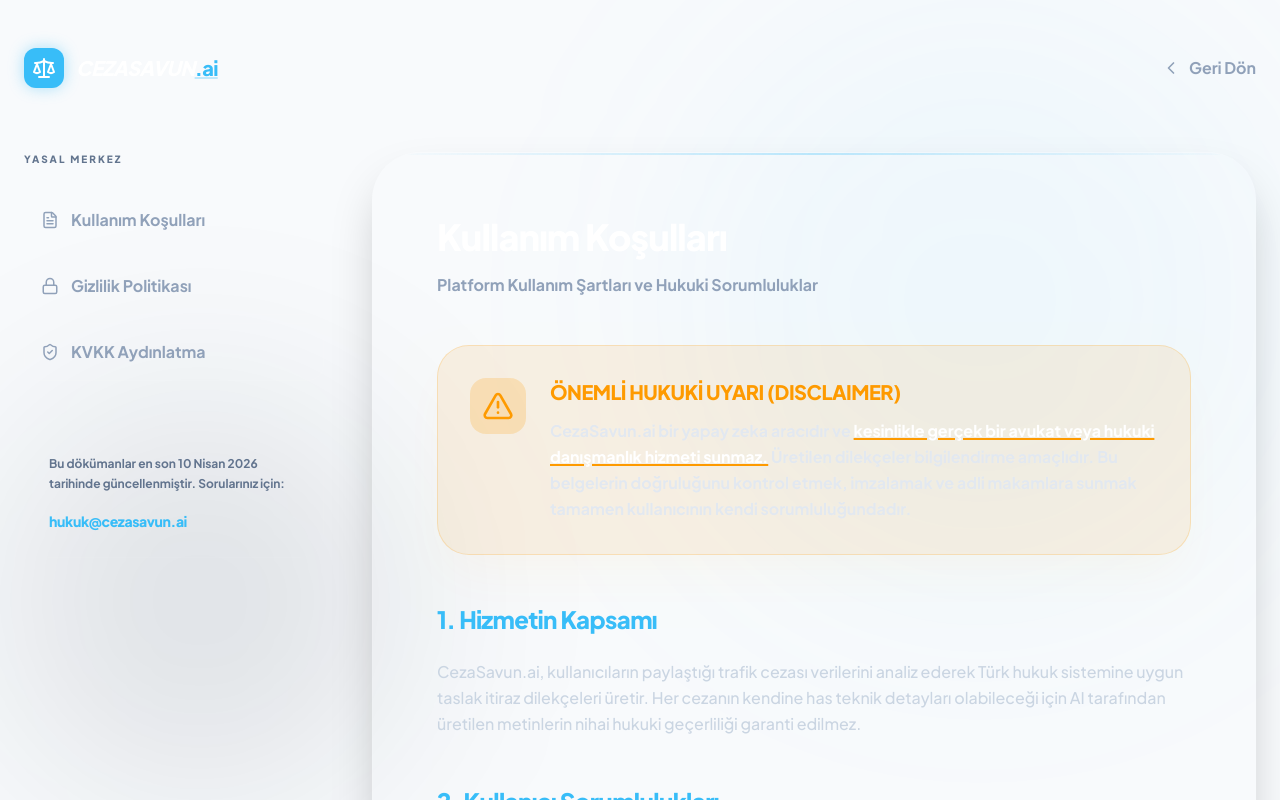
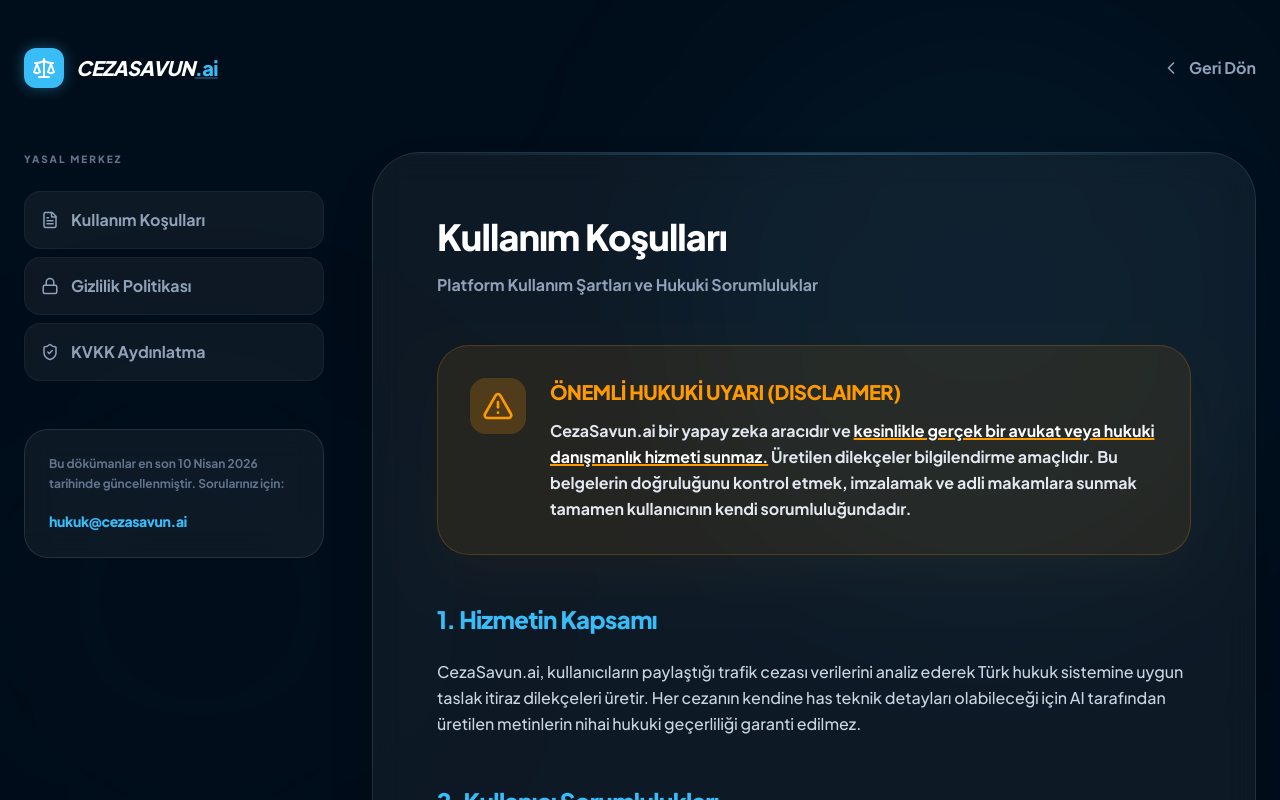
Before and after one commit to iamseyhmus7/CezaSavun.ai, a React (Vite) app in the folder frontend/: page /legal/terms in a window 1280 px wide. Shown: the top 800 px of the page. Built offline with nearby package versions, Linux system fonts and the light colour scheme; no server answers.

Commit message:
style(core): global css stilleri, tailwind yapılandırması ve fontlar güncellendi

```diff
--- a/frontend/src/index.css
+++ b/frontend/src/index.css
@@ -2,7 +2,9 @@
 
 @theme {
   --color-primary: #0F172A;
-  --color-deep-navy: #001f3f;
+  --color-deep-navy: #001A33;
+  --color-deep-navy-dark: #000D1A;
+  --color-deep-navy-light: #003366;
   --color-accent: #38BDF8;
   --color-accent-dark: #0EA5E9;
   --color-success: #10B981;
@@ -25,8 +27,17 @@
   75% { transform: translateX(-5px); }
 }
 
+@keyframes pulse-glow {
+  0%, 100% { box-shadow: 0 0 20px rgba(56, 189, 248, 0.3); }
+  50% { box-shadow: 0 0 40px rgba(56, 189, 248, 0.6); }
+}
+
 .animate-shake {
   animation: shake 0.4s ease-in-out;
+}
+
+.animate-pulse-glow {
+  animation: pulse-glow 3s infinite ease-in-out;
 }
 
 @layer base {
@@ -58,6 +69,23 @@
     box-shadow: 0 12px 40px rgba(0, 0, 0, 0.06);
   }
 
+  .dark-glass {
+    background: rgba(255, 255, 255, 0.05);
+    backdrop-filter: blur(16px);
+    border: 1px solid rgba(255, 255, 255, 0.1);
+  }
+
+  .dark-glass-strong {
+    background: rgba(0, 26, 51, 0.7);
+    backdrop-filter: blur(32px) saturate(180%);
+    border: 1px solid rgba(255, 255, 255, 0.08);
+    box-shadow: 0 8px 32px 0 rgba(0, 0, 0, 0.8);
+  }
+
+  .accent-glow {
+    text-shadow: 0 0 10px rgba(56, 189, 248, 0.5);
+  }
+
   .sidebar-item {
     @apply flex items-center justify-center w-12 h-12 rounded-xl transition-all duration-300 cursor-pointer;
   }
@@ -84,6 +112,13 @@
       radial-gradient(at 0% 0%, hsla(201,100%,94%,1) 0px, transparent 50%),
       radial-gradient(at 100% 0%, hsla(180,100%,95%,1) 0px, transparent 50%);
   }
+
+  .navy-mesh-bg {
+    background-color: #001A33;
+    background-image:
+      radial-gradient(at 0% 0%, hsla(201,100%,20%,0.5) 0px, transparent 50%),
+      radial-gradient(at 100% 100%, hsla(180,100%,20%,0.5) 0px, transparent 50%);
+  }
 }
 
 /* Animations */
@@ -97,6 +132,11 @@
   100% { opacity: 1; }
 }
 
+@keyframes fade-up {
+  0% { opacity: 0; transform: translateY(20px); }
+  100% { opacity: 1; transform: translateY(0); }
+}
+
 .animate-slide-in {
   animation: slide-in-right 0.5s cubic-bezier(0.16, 1, 0.3, 1) forwards;
 }
@@ -104,3 +144,7 @@
 .animate-fade-in {
   animation: fade-in 0.4s ease-out forwards;
 }
+
+.animate-fade-up {
+  animation: fade-up 0.6s ease-out forwards;
+}
```
